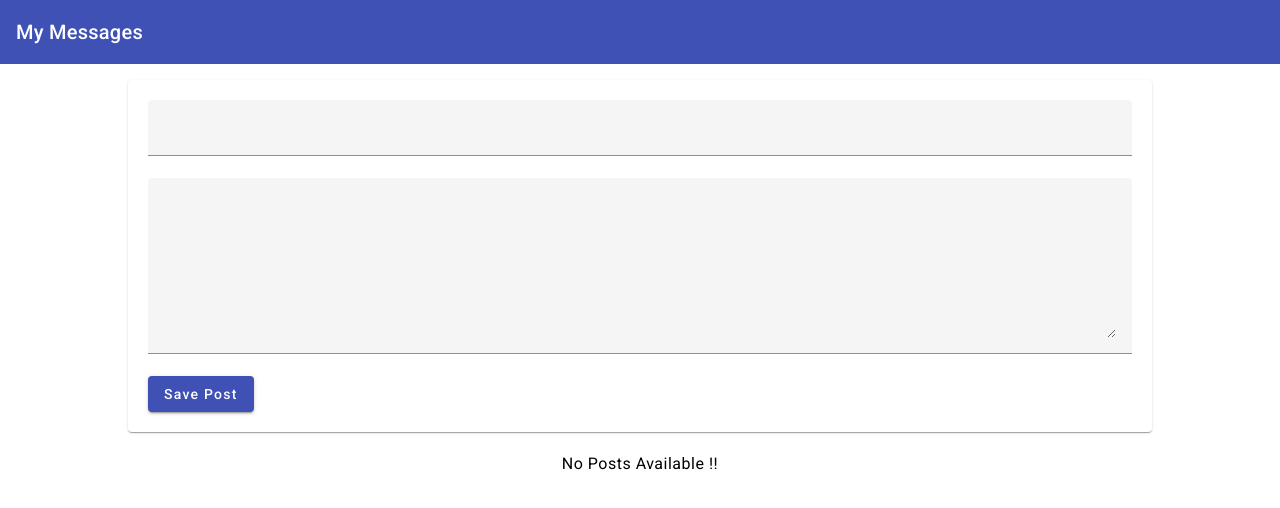
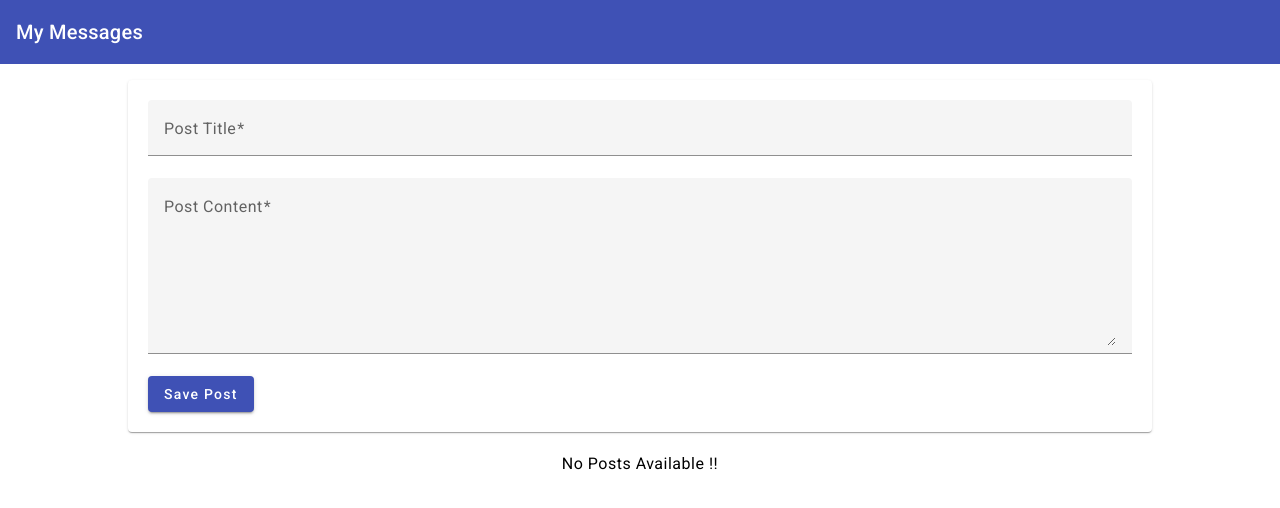
Before and after one commit to MEGHA2507/Post-MEAN-App, an Angular app: page / in a window 1280 px wide. Shown: the top 508 px of the page. Built offline with nearby package versions, Linux system fonts and the light colour scheme.

Commit message:
added form labels, resetform, and edit delete buttons

```diff
--- a/src/app/posts/post-create/post-create.component.html
+++ b/src/app/posts/post-create/post-create.component.html
@@ -19,6 +19,7 @@
 
   <form (submit)="onAddPost(postForm)" #postForm="ngForm">
     <mat-form-field class="example-full-width">
+      <mat-label>Post Title</mat-label>
       <input
       matInput
       ngModel name="title"
@@ -30,6 +31,7 @@
       </mat-error>
     </mat-form-field>
     <mat-form-field class="example-full-width">
+      <mat-label>Post Content</mat-label>
       <textarea
       matInput
       rows="6"
--- a/src/app/posts/post-create/post-create.component.ts
+++ b/src/app/posts/post-create/post-create.component.ts
@@ -39,6 +39,7 @@ export class PostCreateComponent {
 
   this.postService.addPost(post);
   // this.addPost.emit(post);
+  form.resetForm();
   }
 
 }
--- a/src/app/posts/post-list/post-list.component.html
+++ b/src/app/posts/post-list/post-list.component.html
@@ -7,6 +7,10 @@
 
     </mat-expansion-panel-header>
     <p>{{post.content}}</p>
+    <mat-action-row>
+      <button mat-button color="primary" >Edit</button>
+      <button mat-button color="warn" >Delete</button>
+    </mat-action-row>
   </mat-expansion-panel>
 </mat-accordion>
 
```
